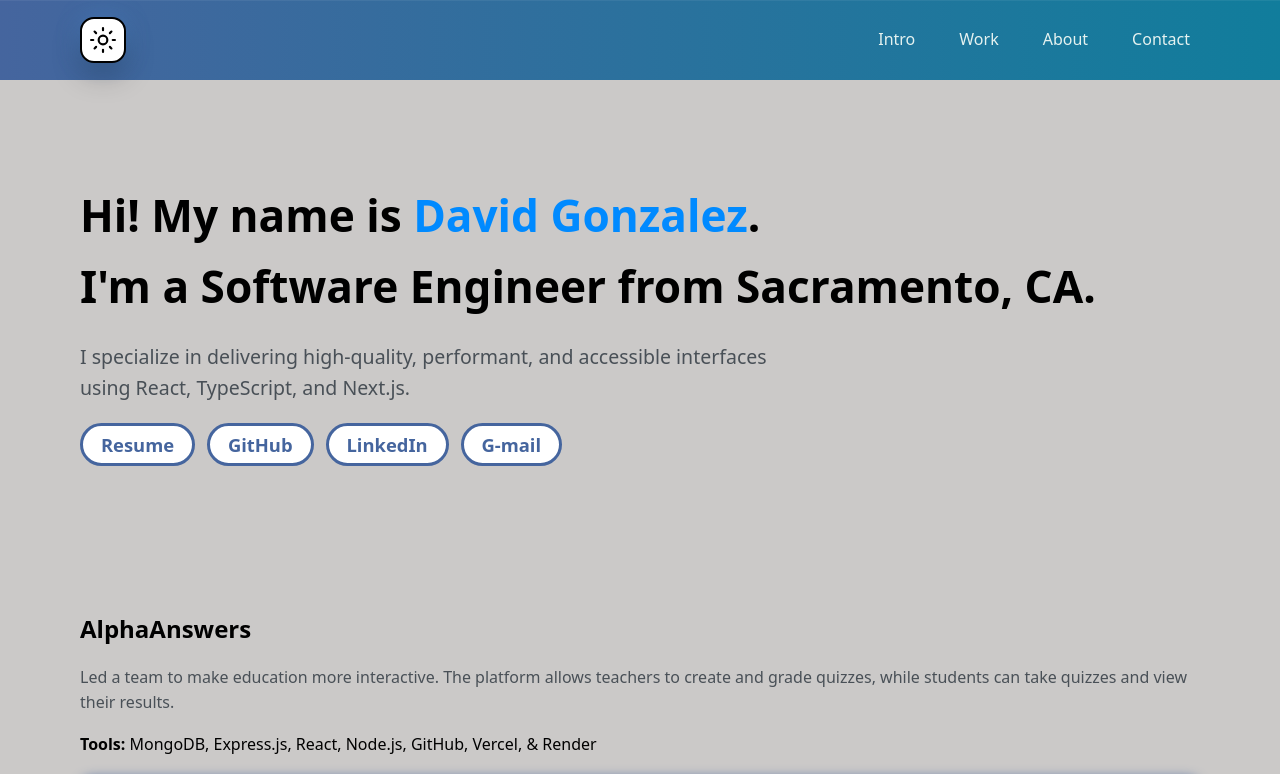
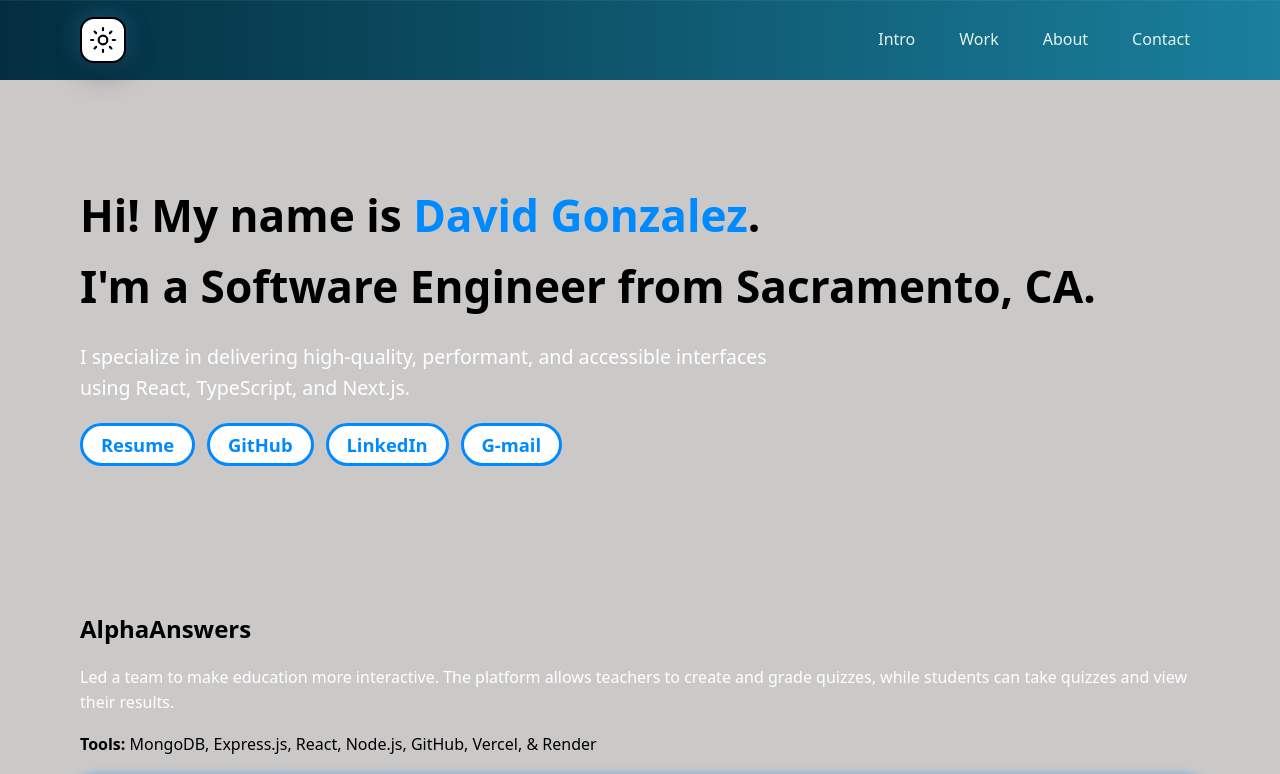
Before and after one commit to gdino1010/DgPortfolio, a React (Vite) app: page / in a window 1280 px wide. Shown: the top 774 px of the page. Built offline with nearby package versions, Linux system fonts and the light colour scheme.

Commit message:
Version 11 dark mode updates

```diff
--- a/src/styles.css
+++ b/src/styles.css
@@ -3,13 +3,12 @@
    ----------------------- */
 :root{
   --bg: #cbc9c8;
-  --white: #ffffff;
-  --black: #000000;
-  --grey: #495057;
-  --brand-1: #45659e;
-  --header-1: var(--brand-1);
-  --header-2: #117d9c;
-  --nameColor: #008aff;
+  --text: #ffffff;
+  --text-2: #495057;
+  --contrast: #000000;
+  --brand-1: #008aff;
+  --header-1: #032e3f;
+  --header-2: #1a809d;
   --input-bg: #f1f3f5;
   --input-border: #cfd6dc;
   --shadow: 0 2px 12px var(--brand-1);
@@ -21,22 +20,13 @@
 
 /* DARK THEME (only overrides what changes) */
 html[data-theme="dark"]{
+  --bg: #1c1c1c;
+  --text: #2d2d2d;
+  --text-2: #a1a1a1;
+  --contrast: #ffffff;
+  --brand-1: #45659e;
   --input-bg: #0f172a;        /* deep blue-grey */
   --input-border: #334155;
-  --bg: #0b1220;
-  --surface: #0f172a;
-  --surface-2: #1f2937;
-  --black: #e5e7eb;
-  --muted: #a3aab6;
-
-  --brand-1: #061f2d;
-  --brand-2: #0b4f66;
-
-  --chip-bg: rgba(255,255,255,.06);
-  --brand-1: rgba(255,255,255,.22);
-  --brand-1: rgba(154,230,180,.45);
-
-  --shadow: 0 10px 30px rgba(0,0,0,.35);
 }
 
 /* smooth theme transitions */
@@ -57,7 +47,7 @@ html { scroll-behavior: smooth; }
 body{
   margin: 0;
   font-family: ui-sans-serif, system-ui, -apple-system, Segoe UI, Roboto, "Helvetica Neue", Arial;
-  color: var(--black);
+  color: var(--contrast);
   background: var(--bg);
   line-height: 1.6;
 }
@@ -68,8 +58,8 @@ body{
   margin-inline: auto;
 }
 .section{ padding: 72px 0; scroll-margin-top: calc(var(--nav-h) + 16px); }
-.muted{ color: var(--grey); }
-.accent{ color: var(--nameColor); }
+.muted{ color: var(--text); }
+.accent{ color: var(--brand-1); }
 .subheading{ margin-top: 1.25rem; font-size: 1.05rem; }
 
 /* Skip link for keyboard users */
@@ -78,7 +68,7 @@ body{
 }
 .skip-link:focus{
   left: 12px; top: 12px; z-index: 1000;
-  background: var(--white); padding: 8px 12px; border-radius: 6px; outline: 2px solid var(--nameColor);
+  background: var(--contrast); padding: 8px 12px; border-radius: 6px; outline: 2px solid var(--brand-1);
 }
 
 /* -----------------------
@@ -120,8 +110,9 @@ body{
   display: grid;
   place-items: center;
   cursor: pointer;
-  border: 2px solid var(--black);
-  background: var(--white);
+  color: var(--contrast);
+  border: 2px solid var(--contrast);
+  background: var(--text);
   box-shadow:
     0 12px 28px rgba(0,0,0,.25),
     0 0 24px rgba(90,170,255,.30);
@@ -132,8 +123,8 @@ body{
 
 .theme-toggle:hover{
   transform: translateY(-1px);
-  color: var(--white);
-  background: var(--black);
+  color: var(--text);
+  background: var(--contrast);
 }
 
 .theme-toggle:active{
@@ -161,7 +152,7 @@ body{
 
 .lead{
     font-size: clamp(.5rem, .9vw + .5rem, 2rem);
-    color: var(--grey);
+    color: var(--text);
     max-width: 62ch; }
 
 /* Chip buttons */
@@ -171,7 +162,7 @@ body{
   padding: clamp(3.5px, .8vw, 4.1px) clamp(15px, 1.4vw, 30px);
   border-radius: 999px;
   border: 3px solid var(--brand-1);
-  background: var(--white);
+  background: var(--text);
   color: var(--brand-1);
   text-decoration: none;
   font-weight: 600;
@@ -183,17 +174,17 @@ body{
   box-shadow: 0 6px 25px var(--brand-1);
   transform: translateY(-1px);
   background: var(--brand-1);
-  color: var(--white);
-  border: 3px solid var(--white);
+  color: var(--text);
+  border: 3px solid var(--text);
 }
 
 /* -----------------------
    Reusable frames for images
    ----------------------- */
 .img-frame{
-  background: var(--white);
+  background: var(--text);
   border-radius: var(--radius);
-  border: 3px solid var(--black);
+  border: 3px solid var(--contrast);
   box-shadow: var(--shadow);
   display: grid; place-items: center;
   overflow: hidden;
@@ -244,10 +235,10 @@ body{
 .card{
   width: min(720px, 100%);
   margin: 0 auto;
-  background: var(--white);
+  background: var(--text);
   border-radius: var(--radius-lg);
   box-shadow: var(--shadow);
-  border: 1px solid var(--black);
+  border: 1px solid var(--contrast);
   padding: 24px 22px;
 }
 .card h2{ margin: 0 0 12px; text-align: center; }
@@ -264,7 +255,7 @@ body{
   border-radius: 10px;
   border: 1px solid var(--input-border);
   background:var(--input-bg);
-  color: var(--black);
+  color: var(--contrast);
   font: inherit;
 }
 .form input:focus, .form textarea:focus{
@@ -291,12 +282,12 @@ body{
    Footer
    ----------------------- */
 .site-footer{
-  border-top: 1px solid var(--black);
-  background: var(--white);
+  border-top: 1px solid var(--contrast);
+  background: var(--text);
   padding: 18px 0;
 }
 .site-footer nav a{
-  color: var(--black);
+  color: var(--contrast);
 }
 .footer-row{
   display: flex; justify-content: space-between; align-items: center;
```
